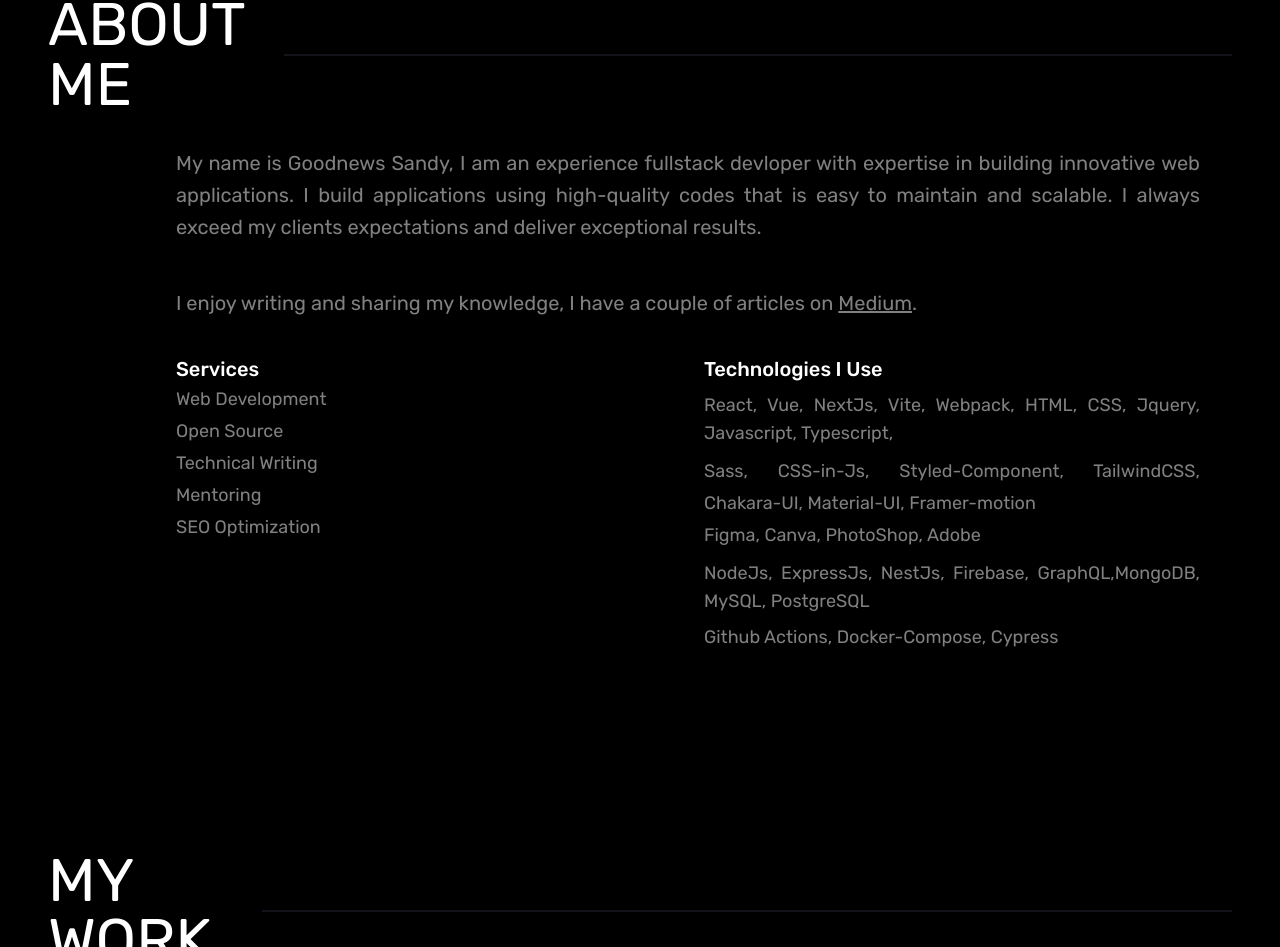
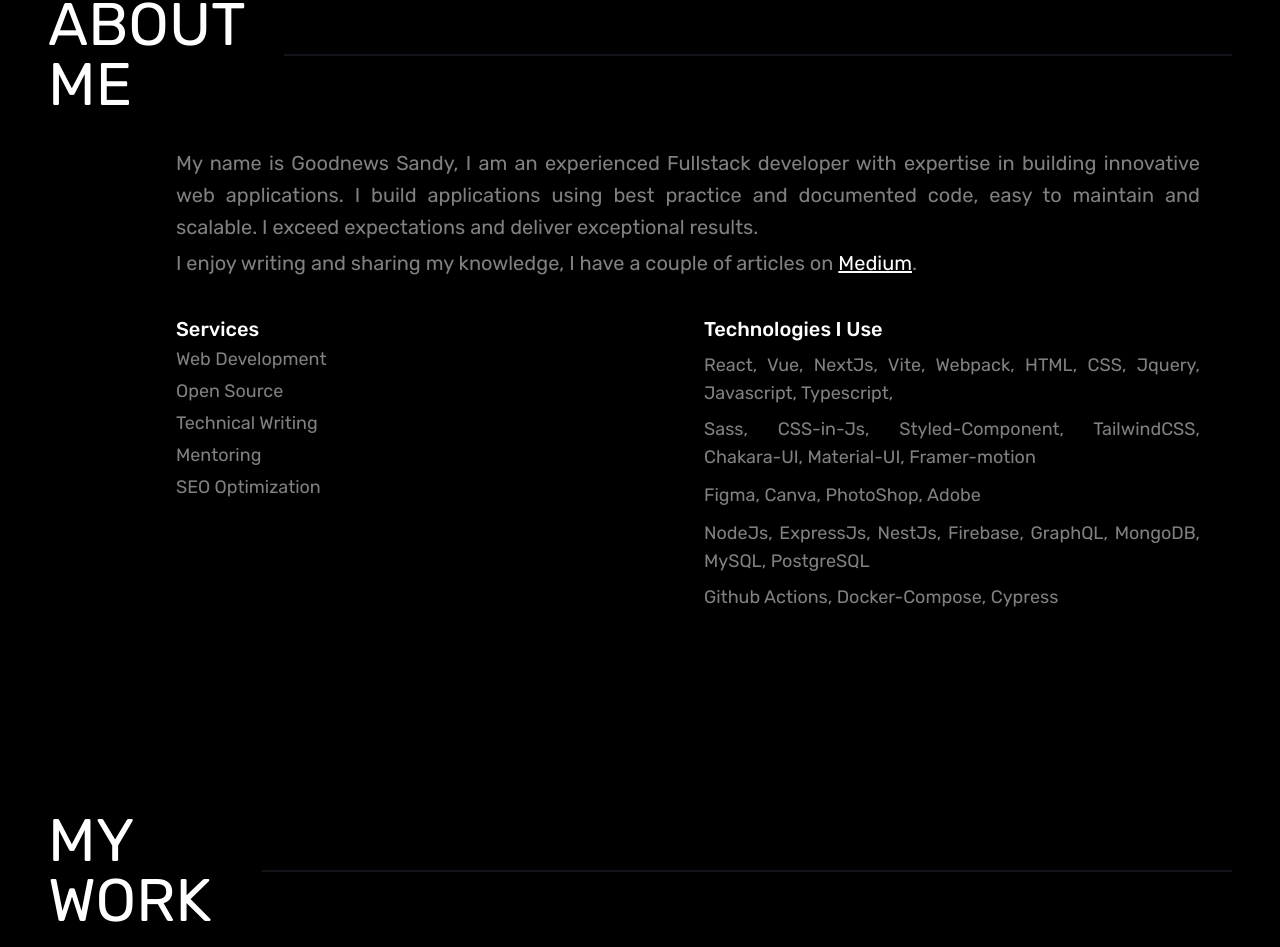
Before and after one commit to sandygudie/sandy_portfolio, a Next.js app: page / in a window 1280 px wide. Shown: the part 761-1708 px from the top of the page. Built offline with nearby package versions, Linux system fonts and the light colour scheme.

Commit message:
Update AboutMe.jsx

```diff
--- a/components/AboutMe.jsx
+++ b/components/AboutMe.jsx
@@ -15,16 +15,14 @@ export default function AboutMe() {
           web development solutions.
         </p> */}
         <p className="leading-[2rem]">
-          My name is Goodnews Sandy, I am an experience fullstack devloper with
-          expertise in building innovative web applications. I build applications using high-quality codes that is
-          easy to maintain and scalable. I always exceed my clients expectations
-          and deliver exceptional results.
+          My name is Goodnews Sandy, I am an experienced Fullstack developer with
+          expertise in building innovative web applications. I build applications using best practice and documented code, easy to maintain and scalable.
+          I exceed expectations and deliver exceptional results.
         </p>
-        <br />
         <p>
           I enjoy writing and sharing my knowledge, I have a couple of articles
           on{" "}
-          <a className="underline" href="sandygoody.medium.com">
+          <a className="underline text-white" href="sandygoody.medium.com">
             Medium
           </a>.
         </p>
@@ -48,12 +46,12 @@ export default function AboutMe() {
               <p className="my-2 text-lg">
               React, Vue, NextJs, Vite, Webpack, HTML, CSS, Jquery, Javascript, Typescript, {" "}
               </p>
-              <p>
+              <p className="my-2 text-lg">
                 Sass, CSS-in-Js, Styled-Component, TailwindCSS, Chakara-UI, Material-UI, Framer-motion
               </p>
               <p>Figma, Canva, PhotoShop, Adobe</p>
               <p className="my-2 text-lg">
-                NodeJs, ExpressJs, NestJs, Firebase, GraphQL,MongoDB, MySQL, PostgreSQL{" "}
+                NodeJs, ExpressJs, NestJs, Firebase, GraphQL, MongoDB, MySQL, PostgreSQL{" "}
               </p>
               <p className="my-2 text-lg">Github Actions, Docker-Compose, Cypress</p>
             </div>
```
